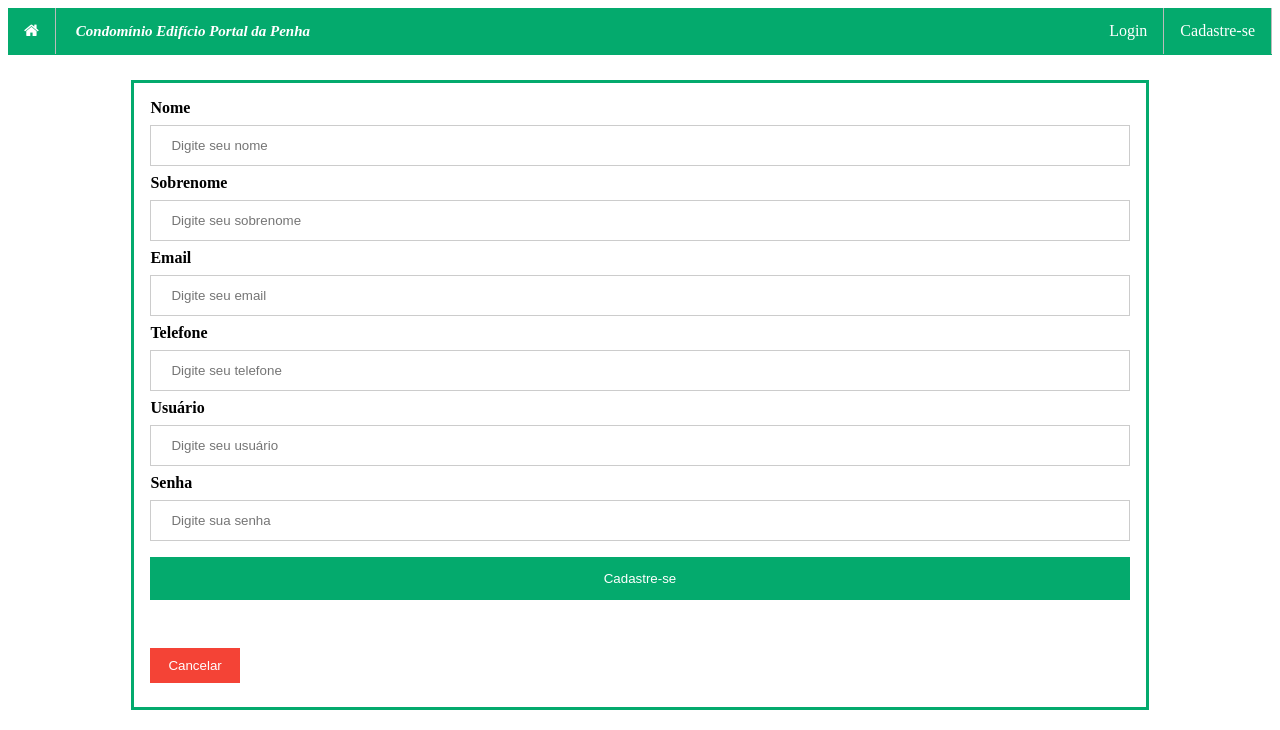
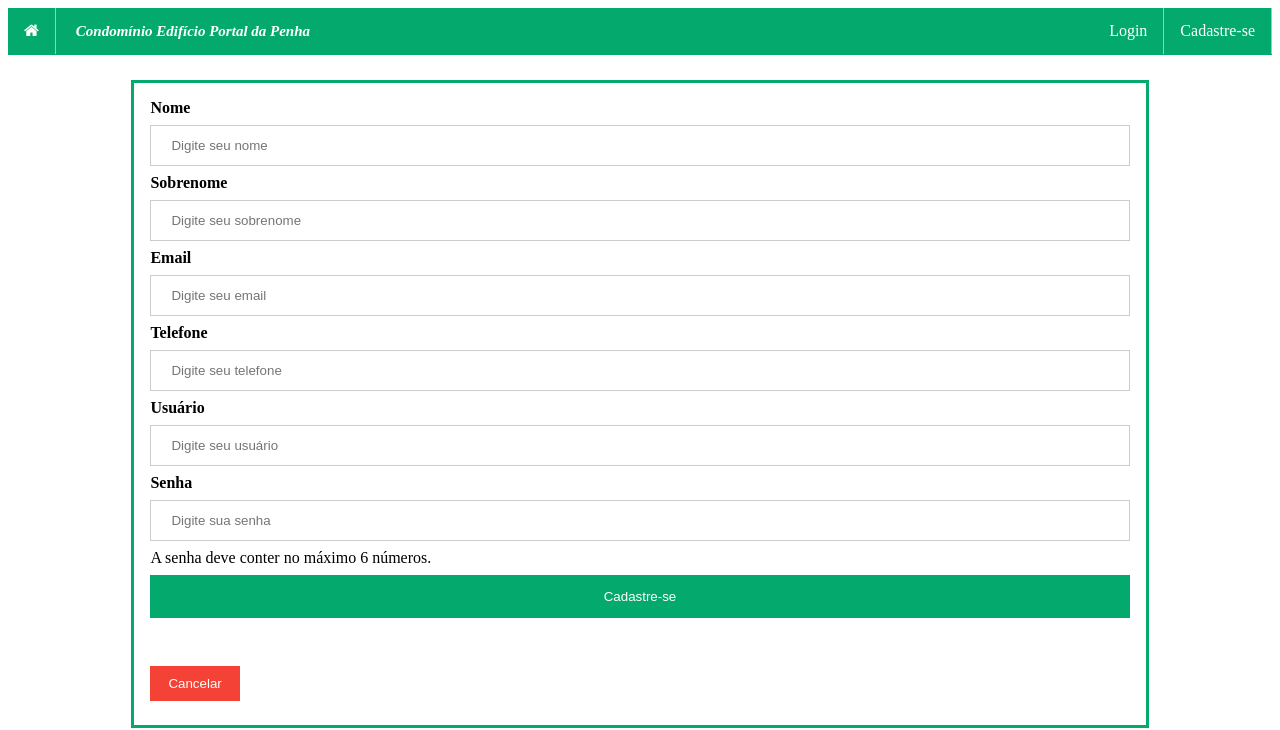
Before and after one commit to Jukoovacs/projeto_site, a plain HTML site: page cadastre-se.html in a window 1280 px wide. Shown: the top 730 px of the page. Drawn offline with Linux system fonts and the light colour scheme.

Commit message:
modified:   cadastre-se.html

```diff
--- a/cadastre-se.html
+++ b/cadastre-se.html
@@ -34,6 +34,7 @@
 
             <label><b>Senha</b></label>
             <input id="senha" class="input-cadastro" type="password" placeholder="Digite sua senha" required>
+            <label>A senha deve conter no máximo 6 números.</label>
 
             <button class= "login" type="submit">Cadastre-se</button>
         </div>
```
